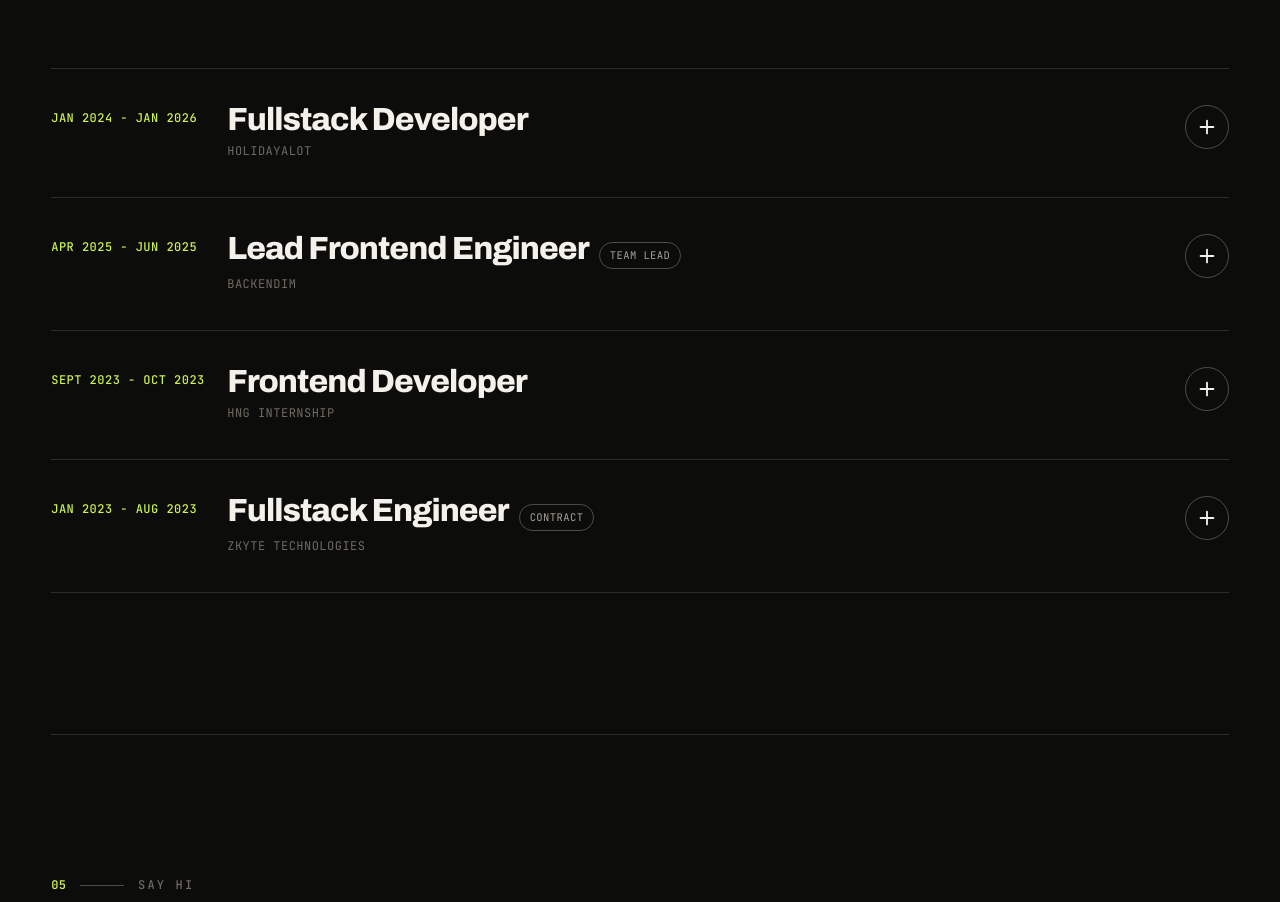
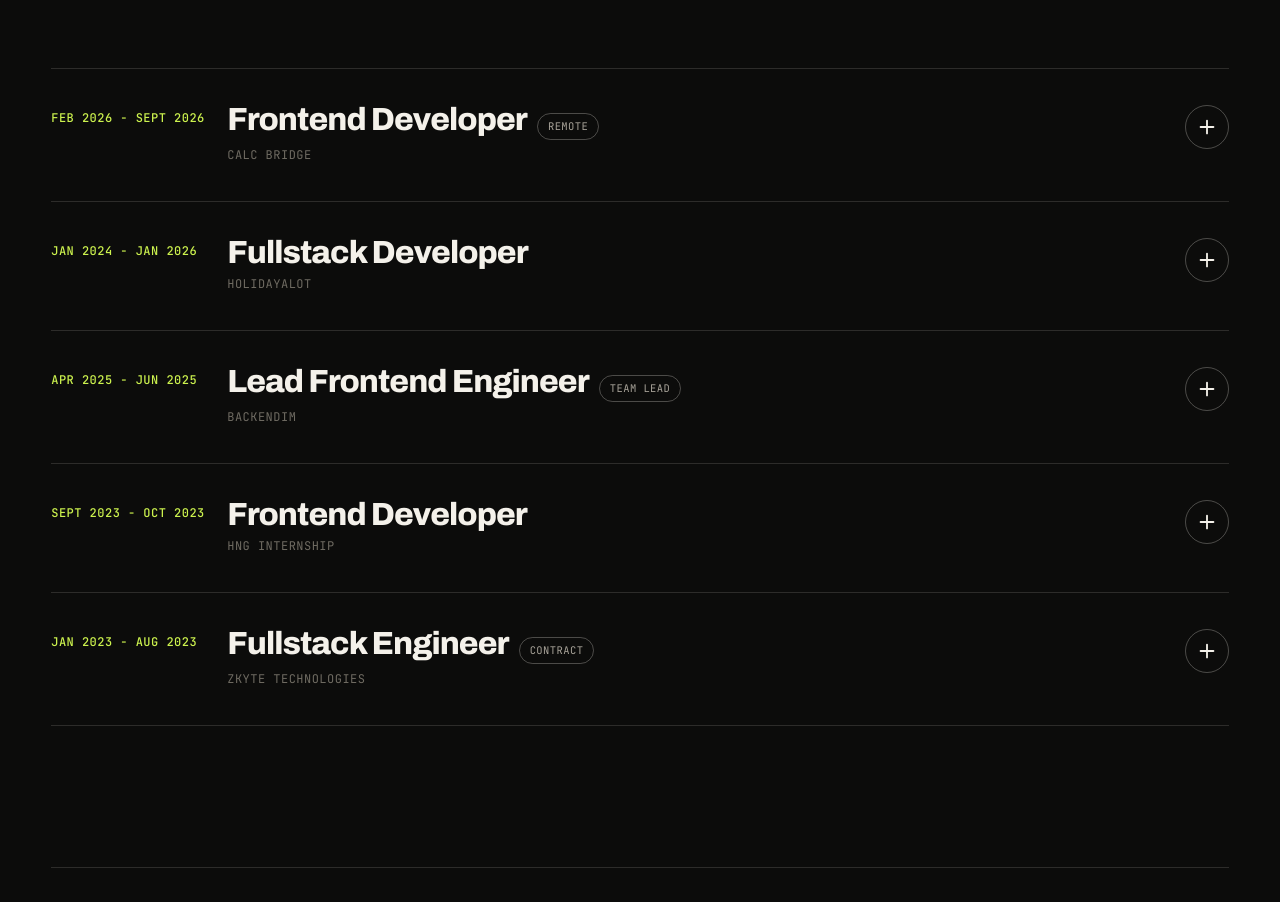
Before and after one commit to d-a-ve/portfolio, a React (Vite) app: page / in a window 1280 px wide. Shown: the part 5027-5929 px from the top of the page. Built offline with nearby package versions, Linux system fonts and the light colour scheme.

Commit message:
feat: add Calc Bridge experience entry

```diff
--- a/src/data/experience.ts
+++ b/src/data/experience.ts
@@ -7,6 +7,19 @@
 };
 
 export const experience: ExperienceEntry[] = [
+  {
+    duration: "Feb 2026 - Sept 2026",
+    title: "Frontend Developer",
+    type: "Remote",
+    company: "Calc Bridge",
+    highlights: [
+      "Cut CLO calculation time from about 40 hours a week to about 30 minutes by shipping compliance runs, reconciliation, and what-if scenario workflows on a multi-tenant Next.js platform",
+      "Built virtualized Excel-like workbook grids with cell editing, range selection, column resize, clipboard TSV paste, and infinite row loading for large portfolio datasets",
+      "Orchestrated a 7-step compliance run wizard covering suite selection, column mapping, data quality, eligibility, thresholds, and schedule creation",
+      "Synced long-running workbook upload and screening workflows in the background over WebSockets with live progress feedback",
+      "Enforced fine-grained UI permissions so each surface and action only appeared for roles that were allowed to use them",
+    ],
+  },
   {
     duration: "Jan 2024 - Jan 2026",
     title: "Fullstack Developer",
```
